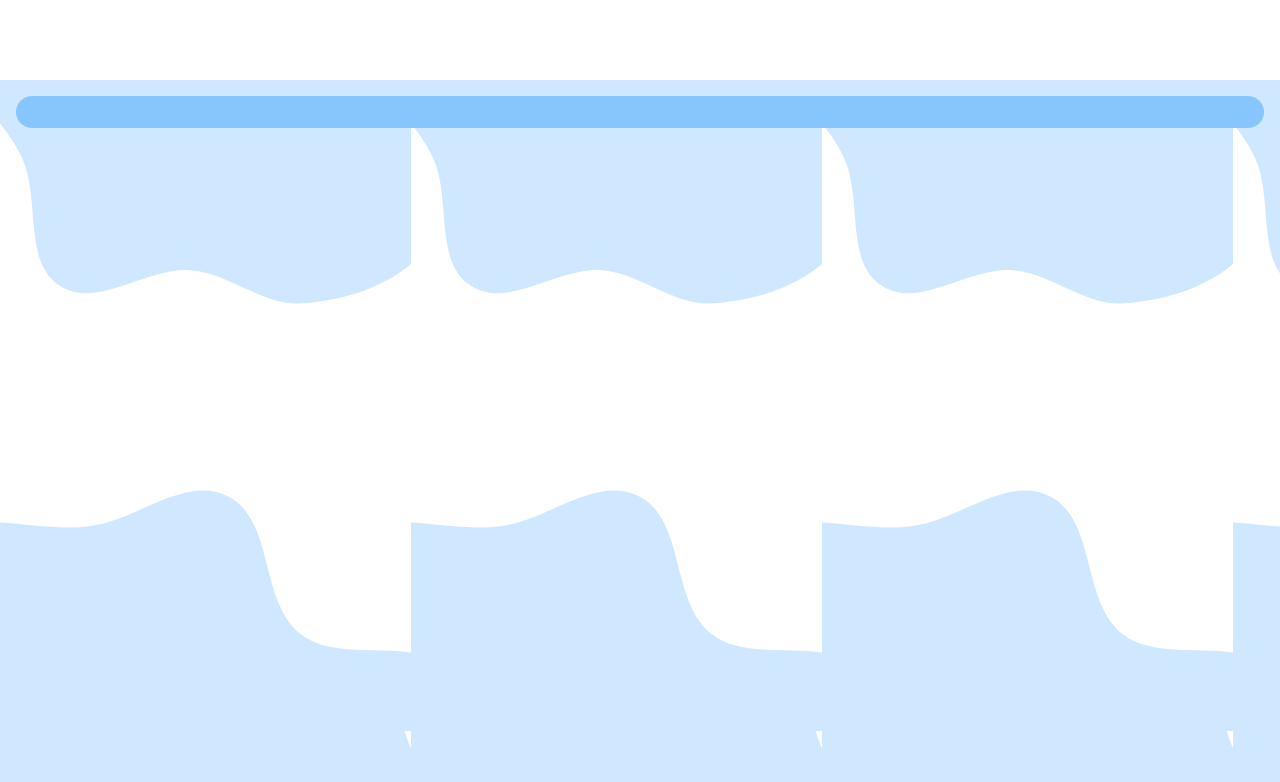
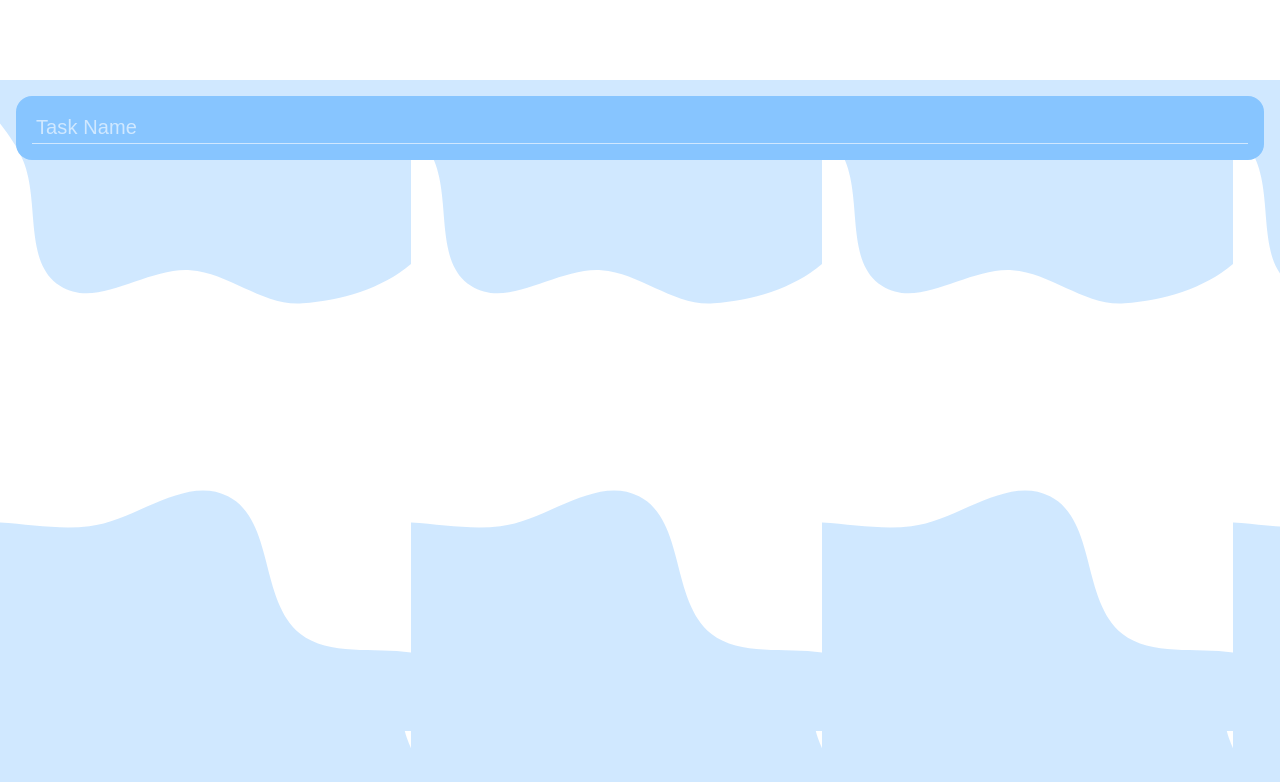
Before and after one commit to mmfallacy/react-hook-form-controlled, a React (Create React App) app: page / in a window 1280 px wide. Shown: the top 782 px of the page. Built offline with nearby package versions, Linux system fonts and the light colour scheme.

Commit message:
UI: Task Name Input component

```diff
--- a/src/App.js
+++ b/src/App.js
@@ -4,11 +4,19 @@ import {
     FormSection
 } from './containers'
 
+import {
+    TaskNameInput
+} from './components'
+
 function App() {
     return (
         <Page>
             <Header />
-            <FormSection/>
+            <form>
+                <FormSection>
+                    <TaskNameInput />
+                </FormSection>
+            </form>
         </Page>
     )
 }
--- /dev/null
+++ b/src/components/TaskNameInput.js
@@ -0,0 +1,26 @@
+import {forwardRef} from 'react'
+import styled from 'styled-components/macro'
+
+const StyledInput = styled.input`
+    display:block;
+    background:none;
+    border:none;
+    padding:4px;
+    width:100%;
+    font-size: 20px;
+    font-weight: 600;
+    &:placeholder-shown{
+        border-bottom:1px solid #D0E8FF;
+    }
+    &::placeholder{
+        color: #D0E8FF;
+        font-weight:400;
+    }
+`
+
+export const TaskNameInput = forwardRef((props,ref)=>
+        <StyledInput
+            placeholder = "Task Name"
+            ref={ref}
+        />
+)
--- /dev/null
+++ b/src/components/index.js
@@ -0,0 +1 @@
+export * from './TaskNameInput';
```
Also changed, not shown: src/components/TaskColorInput.js (added).
